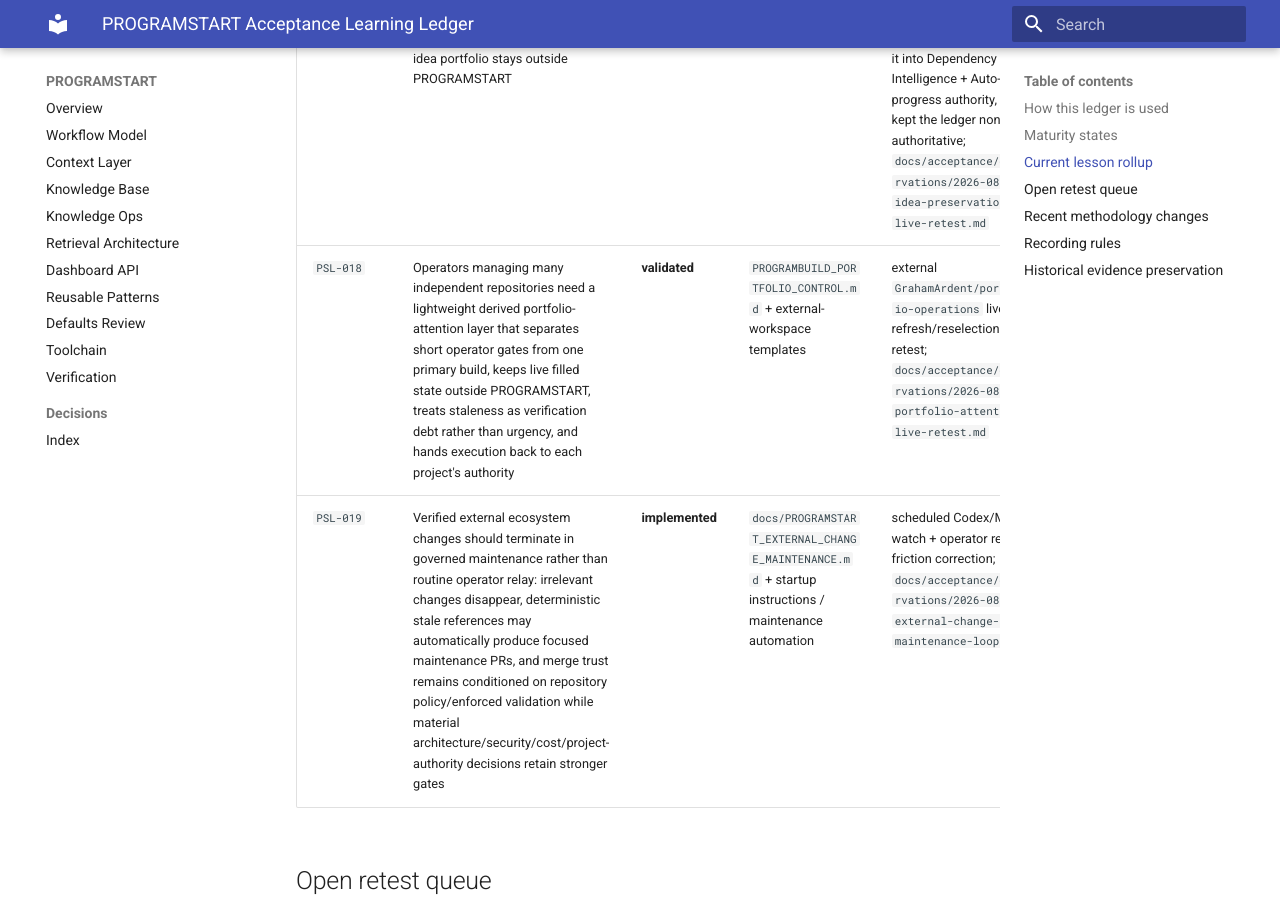
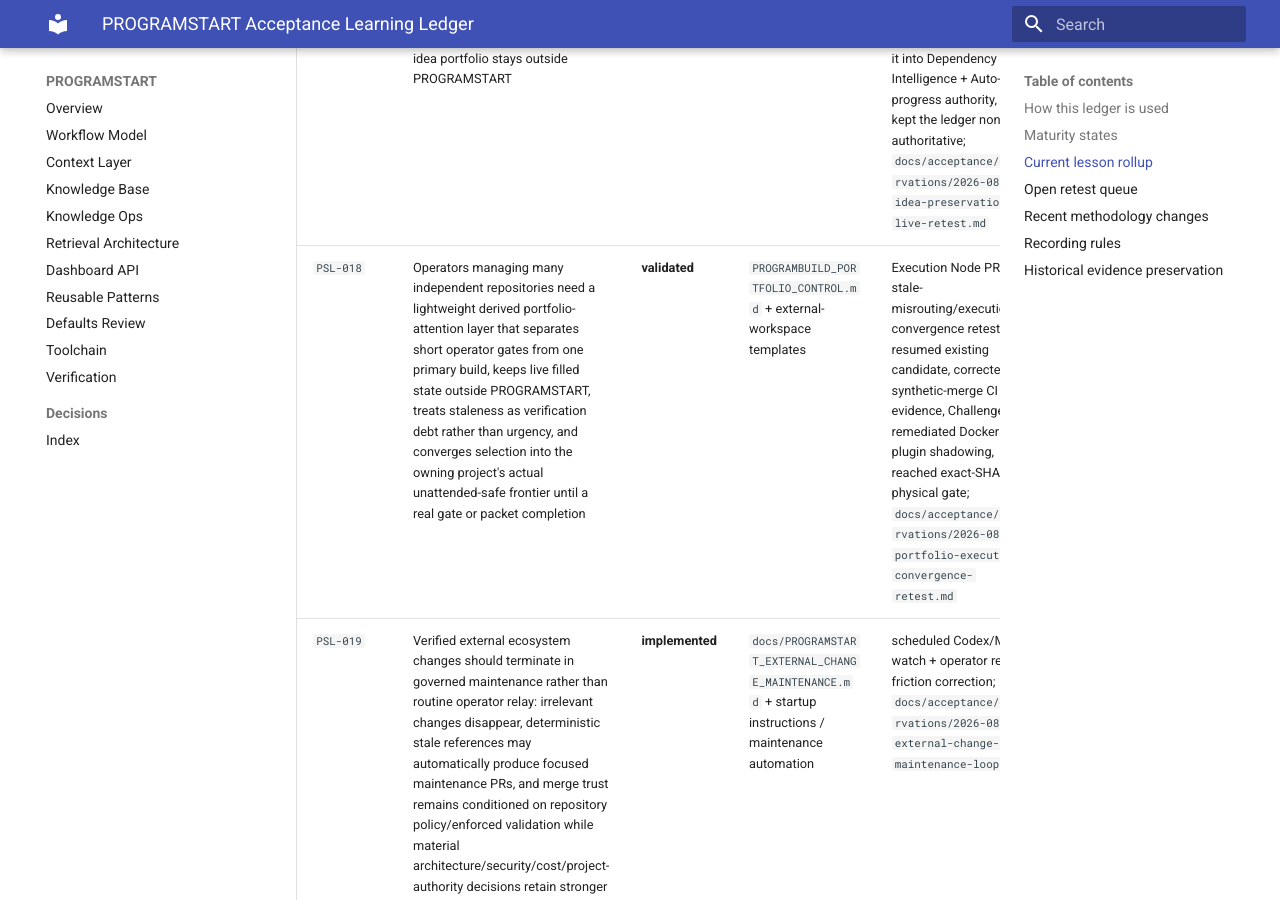
Before and after one commit to GrahamArdent/PROGRAMSTART, an MkDocs documentation site: the page built from docs/PROGRAMSTART_ACCEPTANCE_LEARNING_LEDGER.md, in a window 1280 px wide and 900 px high, scrolled down 4325 px. Built offline with MkDocs 1.6.1 and Material for MkDocs 9.7.7, drawn with Linux system fonts in a browser that asks for light colours; some of the changed text lies outside the part shown.

Commit message:
docs: strengthen PSL-018 with execution convergence evidence

```diff
--- a/docs/PROGRAMSTART_ACCEPTANCE_LEARNING_LEDGER.md
+++ b/docs/PROGRAMSTART_ACCEPTANCE_LEARNING_LEDGER.md
@@ -57,7 +57,7 @@ Lesson IDs are stable organizational references, not priority or roadmap numbers
 | `PSL-015` | High-risk completed implementations need a risk-triggered post-implementation adversarial Challenge Gate before merge-ready/closure; inspect the actual implementation and construct a realistic failure sequence rather than relying only on intended design + green current tests | **validated** | `PROGRAMBUILD_CHALLENGE_GATE.md` + Work Packet + orchestration verification | Watchtower V0.2 PR #2 retest + repeated Execution Node confirmation, including zero-argument trust-boundary correction after green checks; `docs/acceptance/observations/2026-08-31-execution-node-operator-gate-retest.md` | future high-risk closures should continue to challenge actual completed implementations; record counterevidence if activation becomes too broad or fails to protect material invariants |
 | `PSL-016` | Generic operator acceptance of a concrete recommendation must resolve deterministically to execution inside current authority, durable-authority reconciliation then execution, or deferral without resequencing; stronger gates remain independent, actual contradictory evidence wins, and applicable checklist obligations must be actively reconciled without turning checklists into scope/strategy | **validated** | Planning Operating Model + Work Packet + orchestration prompt + execution checklist | PR #65 implementation → natural Planning Projects acceptance “I agree. You may go ahead.” correctly resolved as `reconcile_authority_then_execute` for the idea-preservation methodology change; `docs/acceptance/observations/2026-08-29-idea-preservation-correction.md` | future generic acceptances with a different disposition, contradicted premise, or stronger gate should remain available as counterevidence/revalidation opportunities |
 | `PSL-017` | Worthwhile ideas need cheap durable non-authoritative preservation separate from promotion/execution: capture broadly, promote deliberately, execute only from authority; shelved/rejected/superseded rationale may remain useful evidence, while a live cross-project idea portfolio stays outside PROGRAMSTART | **validated** | Planning Operating Model + Idea Intake + optional `IDEA_LEDGER.md` + orchestration prompt | Portfolio Operations captured `IDEA-dependency-intelligence-verification-lane` while non-current, later retrieved it when its authority-reconciliation trigger fired, promoted it into Dependency Intelligence + Auto-progress authority, and kept the ledger non-authoritative; `docs/acceptance/observations/2026-08-31-idea-preservation-live-retest.md` | continue normal use; record counterevidence if capture becomes noisy/backlog-like, relevant ideas are missed at transition/re-entry, retrieval fails, or promotion leaks authority |
-| `PSL-018` | Operators managing many independent repositories need a lightweight derived portfolio-attention layer that separates short operator gates from one primary build, keeps live filled state outside PROGRAMSTART, treats staleness as verification debt rather than urgency, and hands execution back to each project's authority | **validated** | `PROGRAMBUILD_PORTFOLIO_CONTROL.md` + external-workspace templates | external `GrahamArdent/portfolio-operations` live refresh/reselection retest; `docs/acceptance/observations/2026-08-31-portfolio-attention-live-retest.md` | continue normal use; record counterevidence if refresh overhead, stale misrouting, shadow-backlog drift, or authority leakage appears |
+| `PSL-018` | Operators managing many independent repositories need a lightweight derived portfolio-attention layer that separates short operator gates from one primary build, keeps live filled state outside PROGRAMSTART, treats staleness as verification debt rather than urgency, and converges selection into the owning project's actual unattended-safe frontier until a real gate or packet completion | **validated** | `PROGRAMBUILD_PORTFOLIO_CONTROL.md` + external-workspace templates | Execution Node PR #42 stale-misrouting/execution-convergence retest: resumed existing candidate, corrected synthetic-merge CI evidence, Challenge-remediated Docker plugin shadowing, reached exact-SHA physical gate; `docs/acceptance/observations/2026-08-31-portfolio-execution-convergence-retest.md` | continue normal use; record counterevidence if convergence causes duplicate lanes/WIP leakage/gate crossing/excessive scans, or if the system again stops at portfolio/status/CI evidence while unattended-safe owning-project work remains |
 | `PSL-019` | Verified external ecosystem changes should terminate in governed maintenance rather than routine operator relay: irrelevant changes disappear, deterministic stale references may automatically produce focused maintenance PRs, and merge trust remains conditioned on repository policy/enforced validation while material architecture/security/cost/project-authority decisions retain stronger gates | **implemented** | `docs/PROGRAMSTART_EXTERNAL_CHANGE_MAINTENANCE.md` + startup instructions / maintenance automation | scheduled Codex/MCP watch + operator relay-friction correction; `docs/acceptance/observations/2026-08-31-external-change-maintenance-loop.md` | next verified upstream change with one unambiguous required replacement: detect/verify/impact/prepare focused maintenance PR without operator relay, prove validation, and remain PR-only unless explicit enforced auto-merge policy exists |
 
 ## Open retest queue
@@ -86,7 +86,8 @@ This is **not a roadmap**. These are conditions that can be recognized opportuni
 - PR #63 — risk-triggered post-implementation adversarial Challenge Gate; validated by the Watchtower V0.2 Slice 2 PR #2 retest and repeatedly confirmed by Execution Node trust/runtime corrections.
 - PR #65 — accepted-recommendation resolution + conditional checklist completeness; validated by the natural idea-preservation recommendation → “I agree. You may go ahead.” flow recorded in the 2026-08-29 observation.
 - PR #68 — lightweight durable idea preservation / promotion lifecycle (**PSL-017 now validated by the external Portfolio Operations capture → later trigger-based retrieval → deliberate Dependency Intelligence/automation promotion retest recorded on 2026-08-31**).
-- PR #69 — lightweight external portfolio-attention control (**PSL-018 validated by the external live portfolio refresh/reselection retest recorded on 2026-08-31**).
+- PR #69 — lightweight external portfolio-attention control (**PSL-018 initially validated by the external live portfolio refresh/reselection retest recorded on 2026-08-31**).
+- PR #82 — strengthen portfolio selection with owning-project execution convergence after the live Execution Node PR #42 stale-misrouting retest (**PSL-018 remains validated with a stricter convergence contract**).
 - External change maintenance loop — bounded upstream-change classification with automatic safe PR preparation, Watchtower sensor/evidence composition, and an explicit PR-vs-auto-merge trust boundary (**PSL-019 implemented; real autonomous maintenance retest remains open**).
 
 ## Recording rules
@@ -103,6 +104,10 @@ This is **not a roadmap**. These are conditions that can be recognized opportuni
 
 ## Historical evidence preservation
 
-The detailed ledger that existed before the Learning Gate organization change is preserved unchanged at `docs/acceptance/PROGRAMSTART_ACCEPTANCE_HISTORY_THROUGH_2026-08-27.md`. It contains the full Calendar/Email/GCRM/Dedication/LinkedIn Generator/Resume Creator/cross-repository/operator-gate/re-entry narratives accumulated before this rollup was compacted.
+The detailed ledger that existed before the Learning Gate organization change is preserved unchanged at:
+
+`docs/acceptance/PROGRAMSTART_ACCEPTANCE_HISTORY_THROUGH_2026-08-27.md`
+
+It contains the full Calendar/Email/GCRM/Dedication/LinkedIn Generator/Resume Creator/cross-repository/operator-gate/re-entry narratives accumulated before this rollup was compacted.
 
 Do not duplicate that history back into this file. Add new evidence as observations and update only the maturity rollup above.
```
